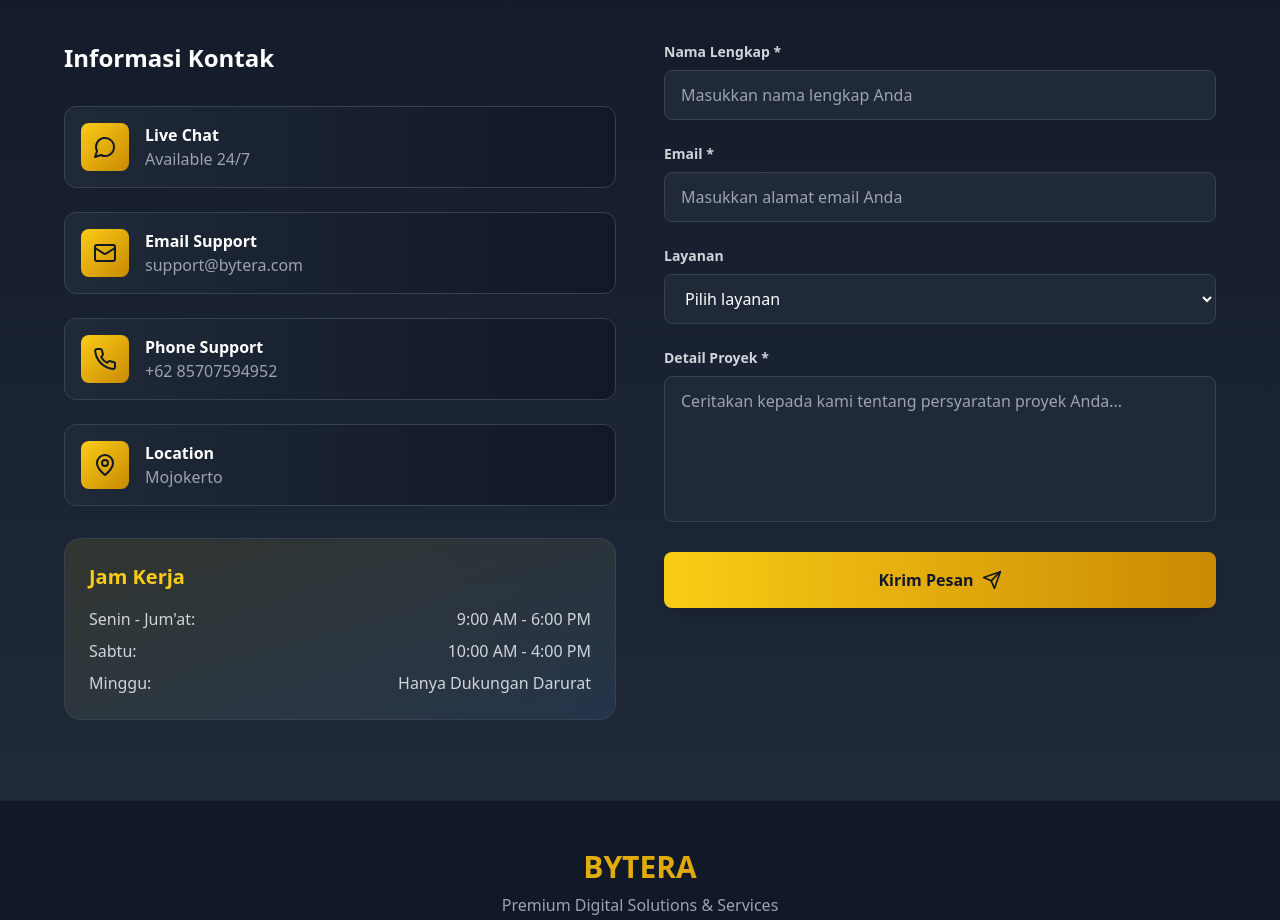
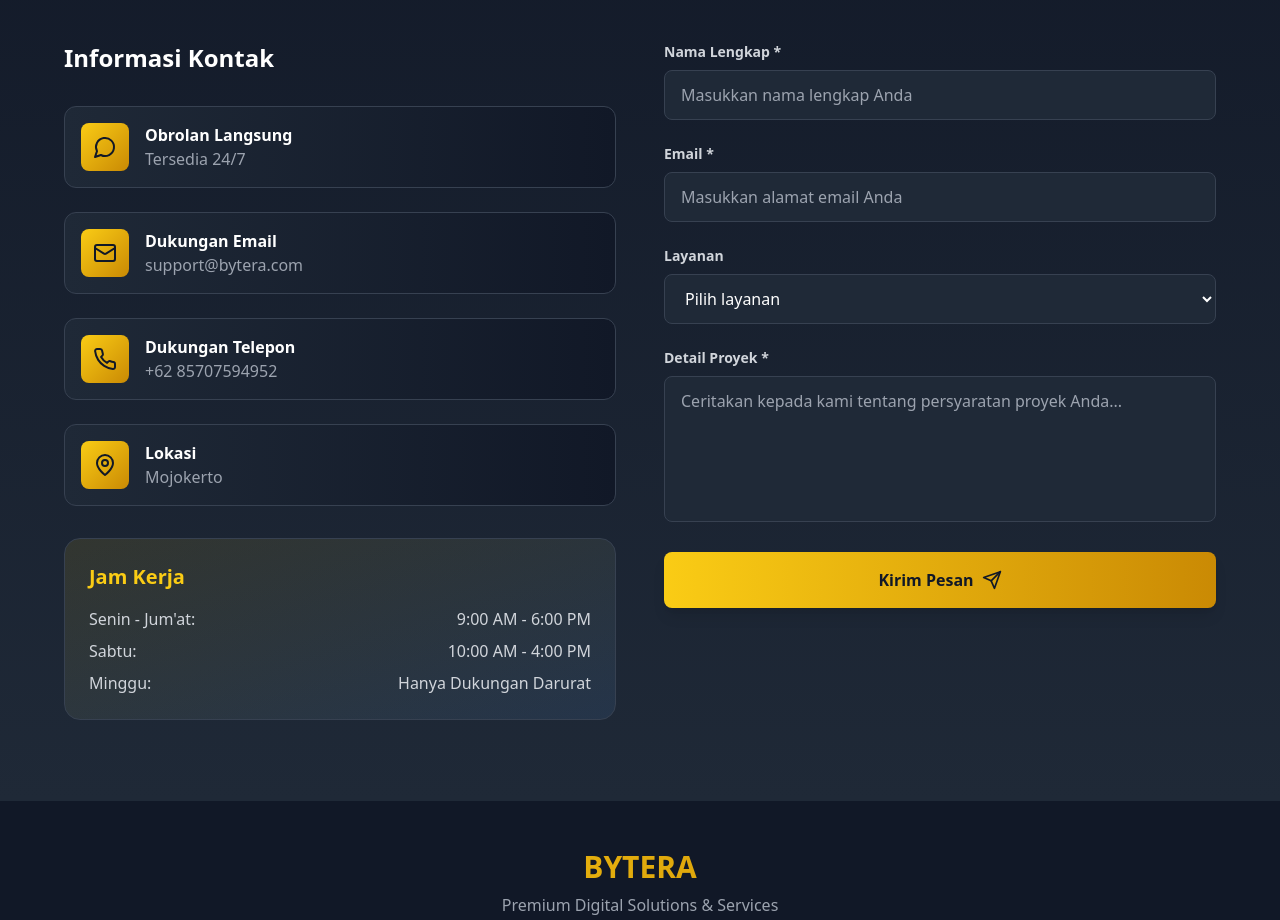
Before and after one commit to DimasDarma11/BYTERA-OFFICIAL, a React (Vite) app: page / in a window 1280 px wide. Shown: the part 2760-3680 px from the top of the page. Built offline with nearby package versions, Linux system fonts and the light colour scheme.

Commit message:
Update Contact.tsx

```diff
--- a/src/components/Contact.tsx
+++ b/src/components/Contact.tsx
@@ -22,10 +22,10 @@ const Contact = () => {
   };
 
   const contactInfo = [
-    { icon: MessageCircle, title: 'Live Chat', info: 'Available 24/7', link: '#' },
-    { icon: Mail, title: 'Email Support', info: 'support@bytera.com', link: 'mailto:support@bytera.com' },
-    { icon: Phone, title: 'Phone Support', info: '+62 85707594952', link: 'tel:+6285707594952' },
-    { icon: MapPin, title: 'Location', info: 'Mojokerto', link: '#' }
+    { icon: MessageCircle, title: 'Obrolan Langsung', info: 'Tersedia 24/7', link: '#' },
+    { icon: Mail, title: 'Dukungan Email', info: 'support@bytera.com', link: 'mailto:support@bytera.com' },
+    { icon: Phone, title: 'Dukungan Telepon', info: '+62 85707594952', link: 'tel:+6285707594952' },
+    { icon: MapPin, title: 'Lokasi', info: 'Mojokerto', link: '#' }
   ];
 
   return (
```
